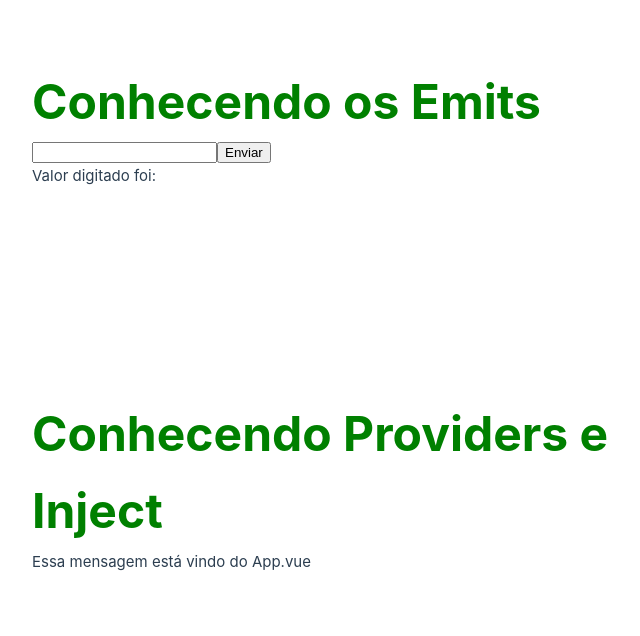
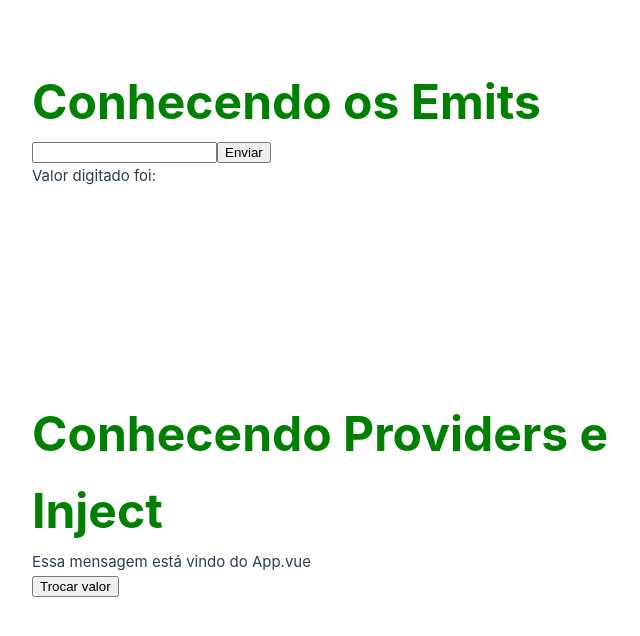
Before and after one commit to treinaweb/vue-componentes, a Vue app: page / in a window 1280 px wide. Shown: the part 1234-1870 px from the top of the page, without its empty margins (0-640 px from the left). Built offline with nearby package versions, Linux system fonts and the light colour scheme.

Commit message:
1-13 Utilizando o provide de forma reativa

```diff
--- a/src/App.vue
+++ b/src/App.vue
@@ -34,8 +34,12 @@ function enviarMensagem(novaMensagem) {
     mensagem.value = novaMensagem;
 }
 
-const texto = "Essa mensagem está vindo do App.vue";
-provide("textoCompartilhado", texto)
+const texto = ref("Essa mensagem está vindo do App.vue");
+provide("textoCompartilhado", texto);
+
+function trocarTexto() {
+    texto.value = "Novo valor na variável Texto";
+}
 </script>
 
 <template>
@@ -76,7 +80,8 @@ provide("textoCompartilhado", texto)
 
         <div>
             <Titulo texto="Conhecendo Providers e Inject" />
-            <BlocoTexto/>
+            <BlocoTexto />
+            <button @click="trocarTexto">Trocar valor</button>
         </div>
     </main>
 </template>
```
